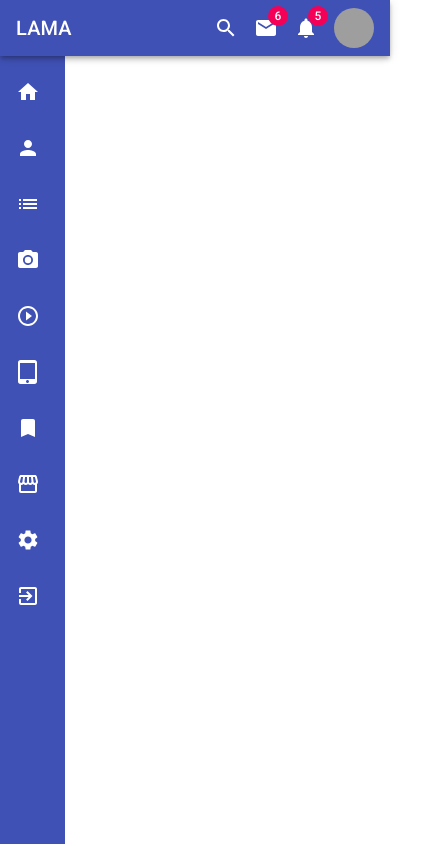
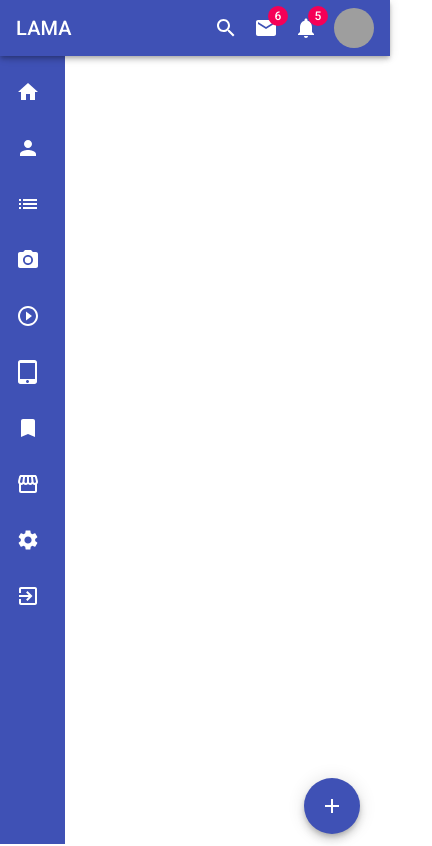
Before and after one commit to hugues0/material-ui-newsfeed, a React (Create React App) app: page / in a window 390 px wide. Shown: the top 846 px of the page, 432 px wide, since content can reach past the window. Built offline with nearby package versions, Linux system fonts and the light colour scheme; grey boxes are pictures that could not be loaded.

Commit message:
add ne post modal

```diff
--- a/src/App.js
+++ b/src/App.js
@@ -1,4 +1,5 @@
 import { Grid,makeStyles } from "@material-ui/core";
+import Add from "./components/Add";
 import Feed from "./components/Feed";
 import Leftbar from "./components/Leftbar";
 import Navbar from "./components/Navbar";
@@ -28,6 +29,7 @@ const App = () => {
           <Rightbar />
         </Grid>
       </Grid>
+      <Add />
     </div>
   );
 
--- /dev/null
+++ b/src/components/Add.js
@@ -0,0 +1,43 @@
+import { Container, Fab, makeStyles, Modal, Tooltip } from "@material-ui/core";
+import { Add as AddIcon } from "@material-ui/icons";
+import { useState } from "react";
+
+
+const useStyles = makeStyles((theme) => ({
+  fab: {
+    position: "fixed",
+    bottom: 10,
+    right: 30,
+  },
+  container: {
+    width: 500,
+    height: 550,
+    backgroundColor:"white",
+    position: "absolute",
+    top: 0,
+    bottom: 0,
+    right: 0,
+    left: 0,
+    margin:"auto",
+  },
+}));
+
+
+const Add = () => {
+  const classes = useStyles();
+  const [open,setOpen] = useState(false)
+  return (
+    <>
+      <Tooltip title="Add" aria-label="add" onClick={() => setOpen(true)}>
+        <Fab color="primary" className={classes.fab}>
+          <AddIcon />
+        </Fab>
+      </Tooltip>
+      <Modal open={open}>
+          <Container className={classes.container}>My modal</Container>
+      </Modal>
+    </>
+  );
+};
+
+export default Add;
--- a/src/components/Feed.js
+++ b/src/components/Feed.js
@@ -15,8 +15,7 @@ const Feed = () => {
       <Post />
       <Post />
       <Post />
-      <Post />
-      <Post />
+
     </Container>
   );
 };
--- a/src/components/Leftbar.js
+++ b/src/components/Leftbar.js
@@ -8,6 +8,8 @@ const useStyles = makeStyles((theme) => ({
     color: "white",
     paddingTop: theme.spacing(10),
     backgroundColor: theme.palette.primary.main,
+    position:"sticky",
+    top: 0,
     [theme.breakpoints.up("sm")]: {
       backgroundColor:"white",
       color:"#555",
--- a/src/components/Post.js
+++ b/src/components/Post.js
@@ -11,12 +11,19 @@ import {
 } from "@material-ui/core";
 
 const useStyles = makeStyles((theme) => ({
-  media:{
-      height:250
+  media: {
+    height: 250,
+    width:"100%",
+    [theme.breakpoints.down("sm")]: {
+      height: 150,
+    },
   },
-  card:{
-      marginBottom:theme.spacing(3)
-  }
+  card: {
+    marginBottom: theme.spacing(3),
+    [theme.breakpoints.down("sm")]: {
+      width: 400,
+    },
+  },
 }));
 
 const Post = () => {
```
